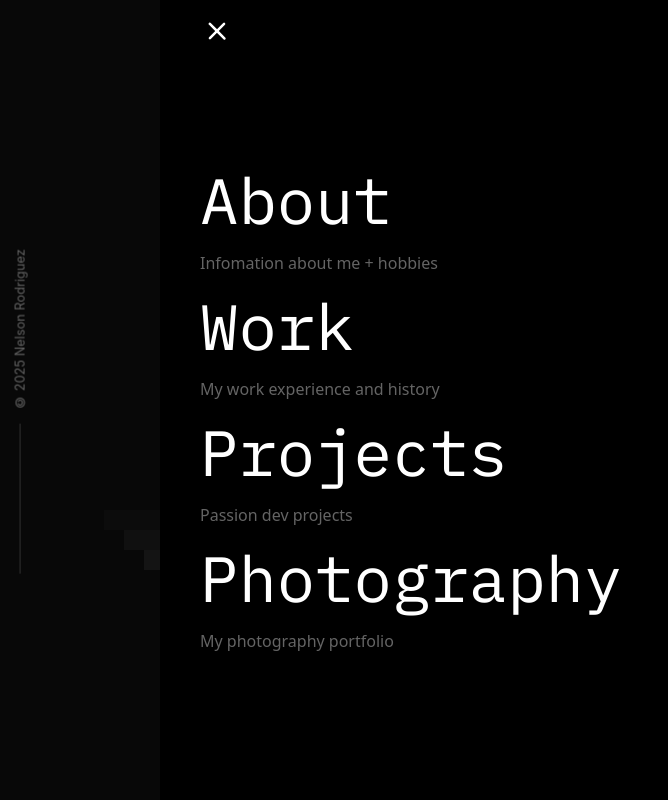
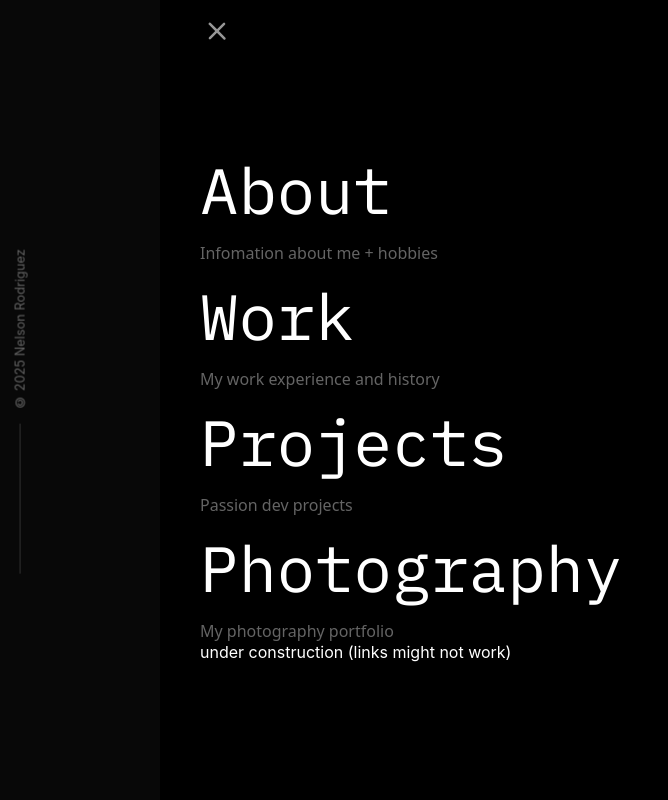
Before and after one commit to Yugenero/p_website, a React (Create React App) app: page / in a window 1280 px wide. Both pictures are taken after a click on the icon 217 px from the left and 31 px from the top of the page. Shown: the top 800 px of the page, without its empty margins (0-668 px from the left). Built offline with nearby package versions, Linux system fonts and the light colour scheme; a web font is replaced by a local one.

Commit message:
links might not work

```diff
--- a/src/App.js
+++ b/src/App.js
@@ -20,7 +20,6 @@ function App() {
 
   return (
     <FontProvider>
-    <div className="App" >
 
       {/** CSS style imports */}
       <style>
@@ -33,6 +32,7 @@ function App() {
 
       {/** Page Routes in Header Page */}
       <Router>
+        <div className="App">
           <Header />
             <Routes>
               <Route path="/" element={<Home/>}/>
@@ -43,8 +43,8 @@ function App() {
             </Routes>
             <Footer/>
           <Signature />
+        </div>
       </Router>
-    </div>
     </FontProvider>
   );
 };
--- a/src/components/header.js
+++ b/src/components/header.js
@@ -49,15 +49,6 @@ function NavigationButton() {
    */
   return (
     <>
-      {/*<div className='hamburger'>
-        <Hamburger
-          label='navigation'
-          color='var(--primary-color-light2)'
-          size={25}
-          toggled={isOpen}
-          toggle={toggleNavigati</svg>on}
-        />
-      </div>*/}
       <div className='hamburger'>
         <svg
           className={`ham hamRotate ham8 ${isOpen ? 'active' : ''}`}
@@ -78,6 +69,7 @@ function NavigationButton() {
             <Link to="/work" className='nav-list-item'>Work</Link> <span className='nav-list-info'> My work experience and history </span>
             <Link to="/projects" className='nav-list-item'>Projects</Link> <span className='nav-list-info'> Passion dev projects  </span>
             <Link to="/photography" className='nav-list-item'>Photography </Link> <span className='nav-list-info'> My photography portfolio </span>
+            under construction (links might not work)
           </ul>
           <div className='navigation-subcontainer'>
 
--- a/src/components/styles/headerNavigation.css
+++ b/src/components/styles/headerNavigation.css
@@ -56,6 +56,14 @@
 	-ms-user-select: none;
 	user-select: none;
   }
+  .hamburger .line {
+    stroke: var(--primary-color-light2);
+    transition: stroke 0.3s ease;
+}
+
+	.hamburger:hover .line {
+		stroke: var(--white);
+	}
 
   .hamRotate.active {
 	transform: rotate(45deg);
@@ -68,7 +76,6 @@
 	transition: stroke-dasharray 400ms, stroke-dashoffset 400ms;
 	stroke-width: 5;
 	stroke-linecap: round;
-	stroke: var(--primary-color-light2);
   }
   .ham8 .top {
 	stroke-dasharray: 40 160;
--- a/src/components/styles/home.css
+++ b/src/components/styles/home.css
@@ -68,7 +68,7 @@
     right: 300px;
     display: flex;
     flex-direction: column;
-    width: 70%;
+    width: 60%;
     height: 40%;
     background-color: var(--primary-color-dark);
 } .home-text-poly1 {
@@ -77,7 +77,7 @@
     right: 280px;
     display: flex;
     flex-direction: column;
-    width: 70%;
+    width: 60%;
     height: 40%;
     background-color: var(--primary-color-dark1);
 } .home-text-poly2 {
@@ -86,7 +86,7 @@
     right: 260px;
     display: flex;
     flex-direction: column;
-    width: 70%;
+    width: 60%;
     height: 40%;
     background-color: var(--primary-color-dark2);
 } .home-text-poly3 {
@@ -95,7 +95,7 @@
     right: 240px;
     display: flex;
     flex-direction: column;
-    width: 70%;
+    width: 60%;
     height: 40%;
     background-color: var(--primary-color-dark3);
 }.home-text-poly4 {
@@ -104,7 +104,7 @@
     right: 220px;
     display: flex;
     flex-direction: column;
-    width: 70%;
+    width: 60%;
     height: 40%;
     background-color: var(--primary-color-dark4);
 }.home-text-poly5 {
@@ -113,16 +113,16 @@
     right: 200px;
     display: flex;
     flex-direction: column;
-    width: 70%;
+    width: 60%;
     height: 40%;
     background-color: var(--primary-color-dark5);
 }.home-text-poly6 {
     position: absolute;
     top: 310px;
-    right: px;
+    right: 180px;
     display: flex;
     flex-direction: column;
-    width: 70%;
+    width: 60%;
     height: 40%;
     background-color: var(--primary-color-dark6);
 }
```
Lines whose indentation alone changed are shown as unchanged.
